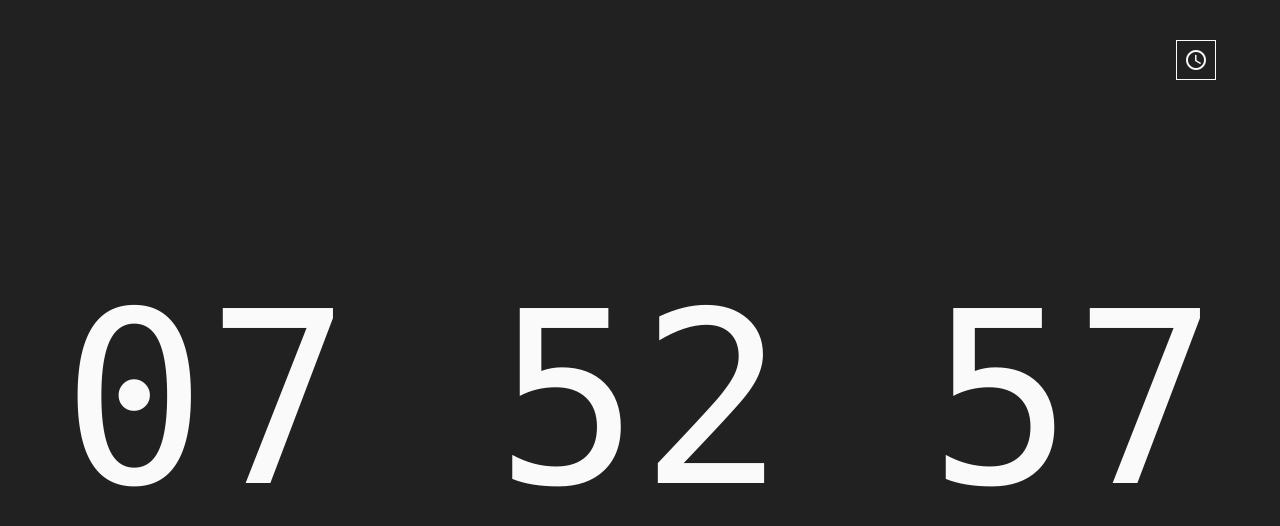
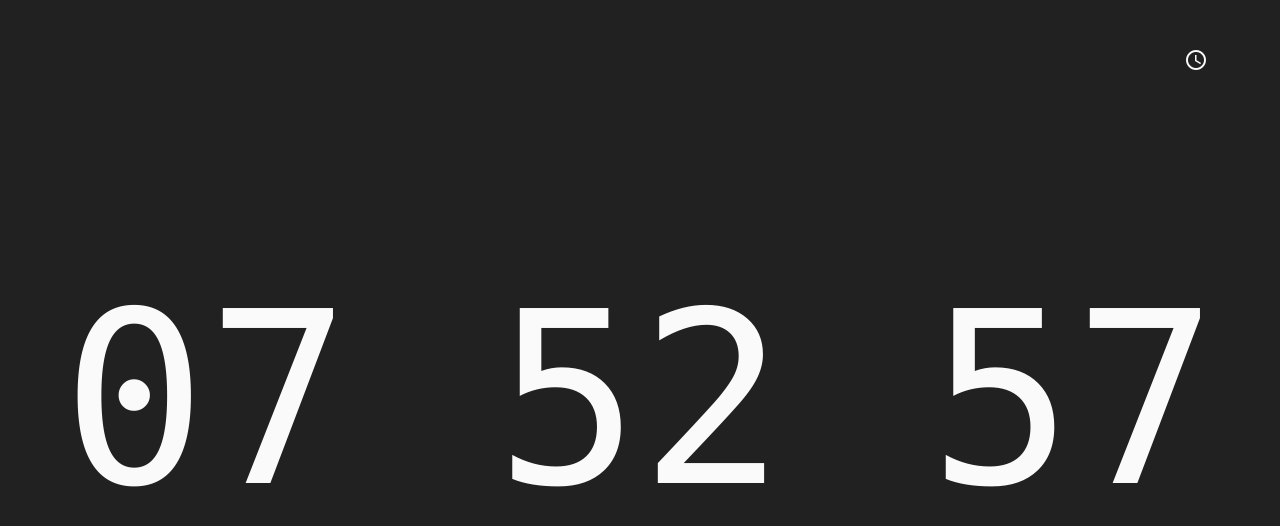
Before and after one commit to Kinetix-Lee/time, a Vue app: page / in a window 1280 px wide. Shown: the top 526 px of the page. Built offline with nearby package versions, Linux system fonts and the light colour scheme.

Commit message:
SettingsButton 无边框

```diff
--- a/src/components/SettingsButton.vue
+++ b/src/components/SettingsButton.vue
@@ -13,8 +13,7 @@
   height: 2.5rem;
   align-items: center;
   justify-content: center;
-  border: 1px solid #fafafa;
-  border-radius: 0;
+  border: none;
   z-index: 10;
   color: #fafafa;
   background: #212121;
```
